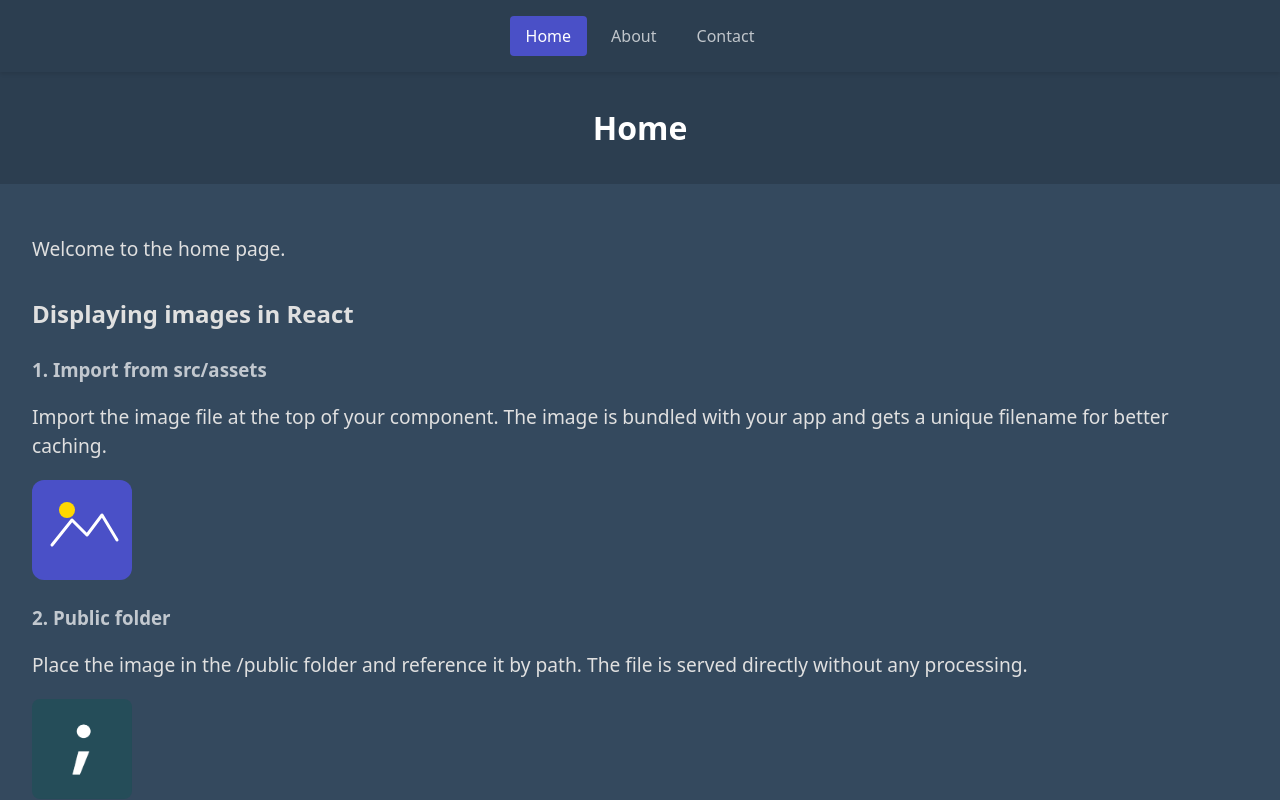
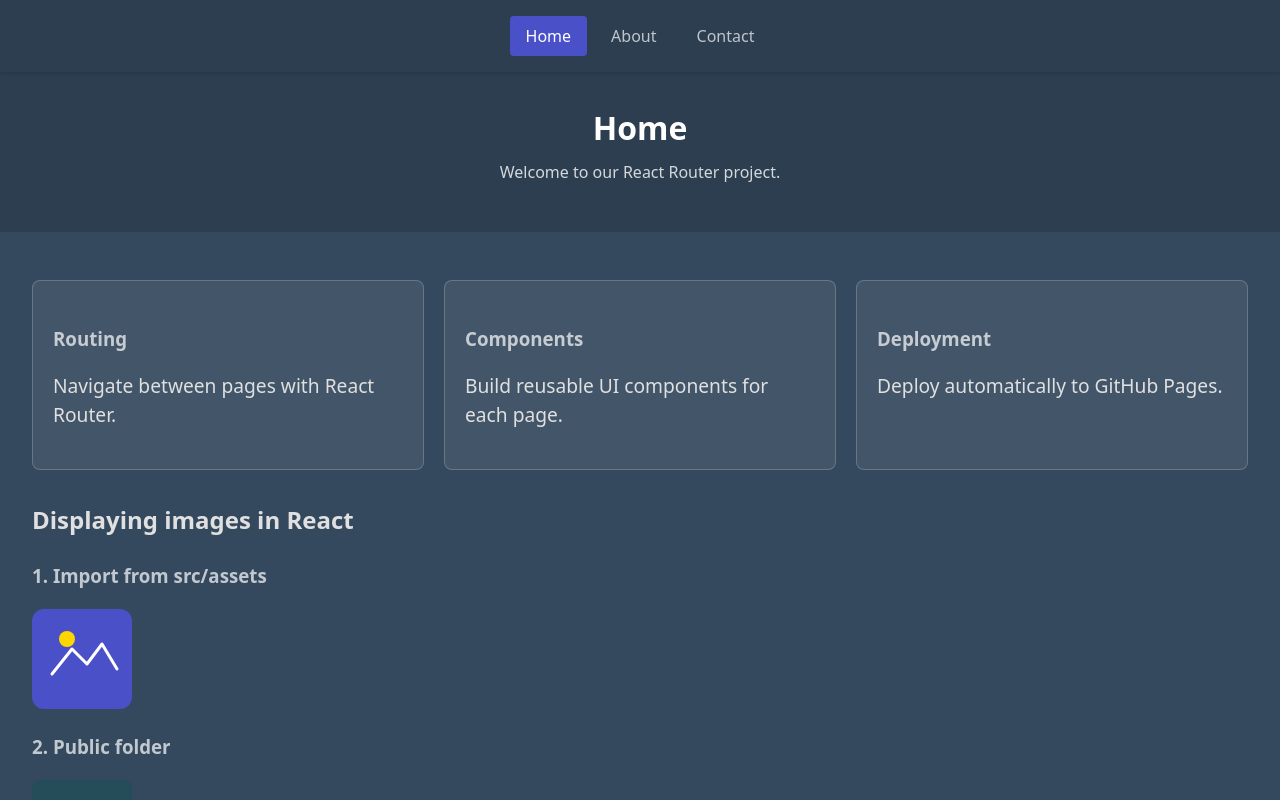
Before and after one commit to juliewboecher/customer-experience-exam, a React (Vite) app: page / in a window 1280 px wide. Shown: the top 800 px of the page. Built offline with nearby package versions, Linux system fonts and the light colour scheme.

Commit message:
tilføjet intro og cards

```diff
--- a/src/pages/HomePage.jsx
+++ b/src/pages/HomePage.jsx
@@ -5,30 +5,43 @@ export default function HomePage() {
     <>
       <header>
         <h1>Home</h1>
+        <p className="home-intro">Welcome to our React Router project.</p>
       </header>
       <main>
-        <p>Welcome to the home page.</p>
+        <section className="home-features">
+          <article className="feature-card">
+            <h3>Routing</h3>
+            <p>Navigate between pages with React Router.</p>
+          </article>
+          <article className="feature-card">
+            <h3>Components</h3>
+            <p>Build reusable UI components for each page.</p>
+          </article>
+          <article className="feature-card">
+            <h3>Deployment</h3>
+            <p>Deploy automatically to GitHub Pages.</p>
+          </article>
+        </section>
 
         <article>
           <h2>Displaying images in React</h2>
 
           <h3>1. Import from src/assets</h3>
-          <p>
-            Import the image file at the top of your component. The image is bundled with your app and gets a unique
-            filename for better caching.
-          </p>
           <img src={reactRouterLogo} alt="Example SVG" className="img-small" />
 
           <h3>2. Public folder</h3>
-          <p>
-            Place the image in the /public folder and reference it by path. The file is served directly without any
-            processing.
-          </p>
-          <img src="logo.webp" alt="Favicon from public folder" className="img-small" />
+          <img
+            src="logo.webp"
+            alt="Favicon from public folder"
+            className="img-small"
+          />
 
           <h3>3. External URL</h3>
-          <p>Use a full URL to load an image from the internet, just like in regular HTML.</p>
-          <img src="https://picsum.photos/200" alt="Random external image" className="img-medium" />
+          <img
+            src="https://picsum.photos/200"
+            alt="Random external image"
+            className="img-medium"
+          />
         </article>
       </main>
     </>
--- a/src/styles.css
+++ b/src/styles.css
@@ -116,3 +116,22 @@ main h3 {
 .not-found-link:hover {
   background-color: #5a60d7;
 }
+
+.home-intro {
+  color: rgba(255, 255, 255, 0.8);
+  margin-top: 0.5rem;
+}
+
+.home-features {
+  display: grid;
+  grid-template-columns: repeat(auto-fit, minmax(220px, 1fr));
+  gap: 1.25rem;
+  margin-top: 1rem;
+}
+
+.feature-card {
+  background: rgba(255, 255, 255, 0.07);
+  border: 1px solid rgba(255, 255, 255, 0.2);
+  border-radius: 8px;
+  padding: 1.25rem;
+}
```
